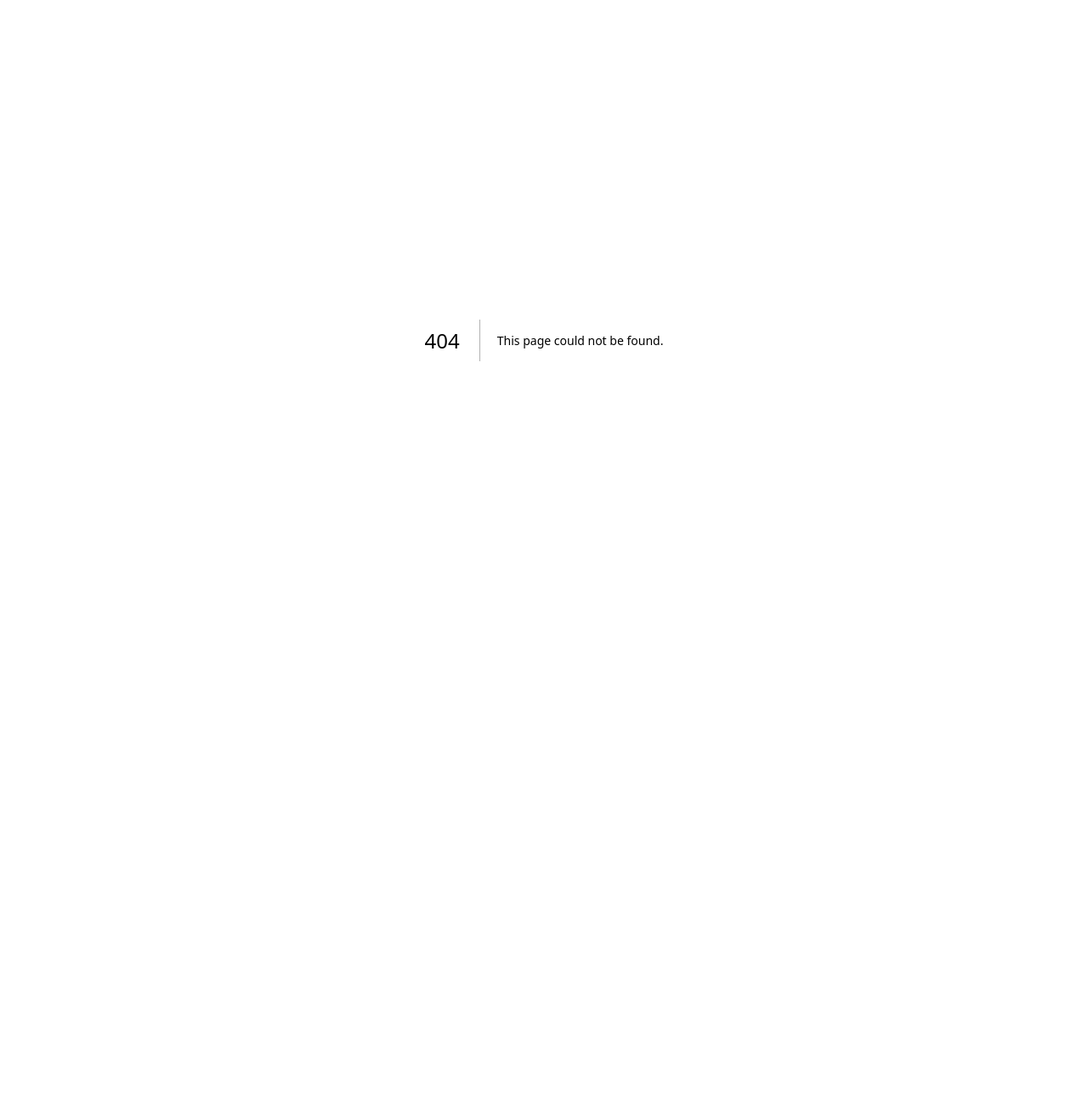
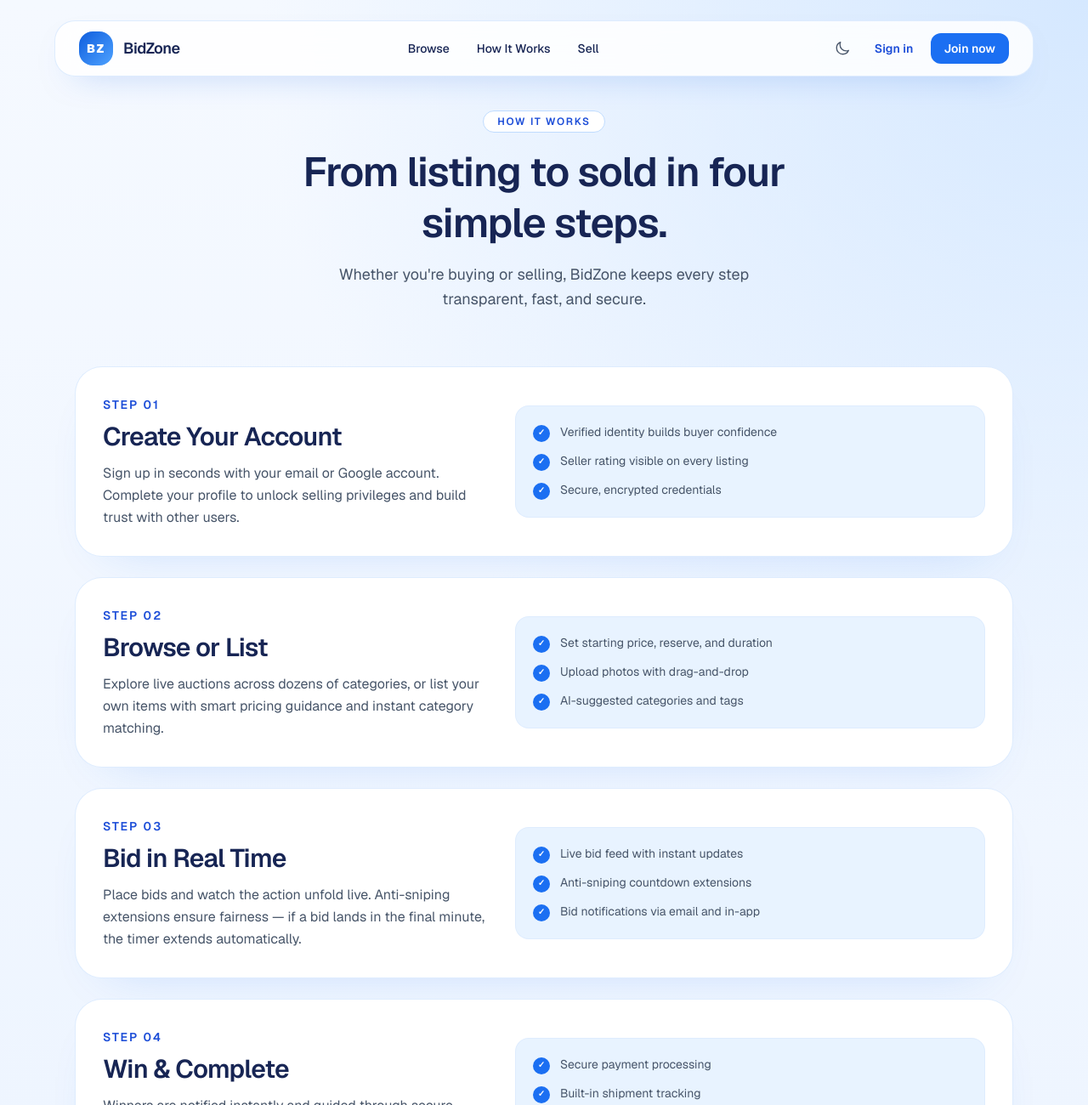
Before and after one commit to ahmdjlt/BidZone, a Next.js app in the folder frontend/: page /how-it-works in a window 1280 px wide. Before the commit this address had no page. Shown: the top 1300 px of the page at 85% size. Before the commit the page ends 800 px from the top, so only its background shows below. Built offline with nearby package versions, Linux system fonts and the light colour scheme.

Commit message:
Am adaugat pagina How It Works si actualizat navbar

```diff
--- /dev/null
+++ b/frontend/app/how-it-works/page.tsx
@@ -0,0 +1,190 @@
+// How It Works - step-by-step guide to using BidZone
+import Link from "next/link";
+import Navbar from "@/components/layout/Navbar";
+import Footer from "@/components/layout/Footer";
+
+const steps = [
+  {
+    number: "01",
+    title: "Create Your Account",
+    description:
+      "Sign up in seconds with your email or Google account. Complete your profile to unlock selling privileges and build trust with other users.",
+    details: [
+      "Verified identity builds buyer confidence",
+      "Seller rating visible on every listing",
+      "Secure, encrypted credentials",
+    ],
+  },
+  {
+    number: "02",
+    title: "Browse or List",
+    description:
+      "Explore live auctions across dozens of categories, or list your own items with smart pricing guidance and instant category matching.",
+    details: [
+      "Set starting price, reserve, and duration",
+      "Upload photos with drag-and-drop",
+      "AI-suggested categories and tags",
+    ],
+  },
+  {
+    number: "03",
+    title: "Bid in Real Time",
+    description:
+      "Place bids and watch the action unfold live. Anti-sniping extensions ensure fairness — if a bid lands in the final minute, the timer extends automatically.",
+    details: [
+      "Live bid feed with instant updates",
+      "Anti-sniping countdown extensions",
+      "Bid notifications via email and in-app",
+    ],
+  },
+  {
+    number: "04",
+    title: "Win & Complete",
+    description:
+      "Winners are notified instantly and guided through secure checkout. Both parties receive shipment tracking and transaction status updates.",
+    details: [
+      "Secure payment processing",
+      "Built-in shipment tracking",
+      "Buyer protection on every transaction",
+    ],
+  },
+];
+
+const faqs = [
+  {
+    question: "Is there a fee to list items?",
+    answer:
+      "Basic listings are free. A small commission is charged only when your item sells successfully.",
+  },
+  {
+    question: "How does anti-sniping work?",
+    answer:
+      "If a bid is placed in the final 60 seconds, the auction timer extends by one minute, giving all bidders a fair chance to respond.",
+  },
+  {
+    question: "What happens if the reserve price isn't met?",
+    answer:
+      "The item won't sell. Sellers can choose to relist or reach out to the highest bidder with a second-chance offer.",
+  },
+  {
+    question: "How are payments handled?",
+    answer:
+      "Payments are processed through our secure checkout system. Funds are held in escrow until the buyer confirms receipt of the item.",
+  },
+];
+
+export default function HowItWorksPage() {
+  return (
+    <div className="page-gradient relative overflow-x-clip">
+      <Navbar />
+
+      <main className="mx-auto w-full max-w-6xl px-4 pb-10 pt-10 sm:px-6">
+        {/* Header */}
+        <section className="animate-rise text-center">
+          <span className="inline-flex items-center rounded-full border border-border-strong bg-card-bg px-4 py-1 text-xs font-semibold uppercase tracking-[0.14em] text-text-label">
+            How it works
+          </span>
+          <h1 className="mx-auto mt-4 max-w-2xl text-4xl font-semibold leading-tight tracking-tight text-text-heading sm:text-5xl">
+            From listing to sold in four simple steps.
+          </h1>
+          <p className="mx-auto mt-4 max-w-xl text-lg leading-relaxed text-text-body">
+            Whether you&apos;re buying or selling, BidZone keeps every step
+            transparent, fast, and secure.
+          </p>
+        </section>
+
+        {/* Steps */}
+        <section className="mt-16 space-y-6">
+          {steps.map((step, index) => (
+            <article
+              key={step.number}
+              className="animate-rise rounded-[2rem] border border-border bg-card-bg p-6 card-shadow-light sm:p-8"
+              style={{ animationDelay: `${index * 100}ms` }}
+            >
+              <div className="grid gap-6 lg:grid-cols-[1fr_1.2fr] lg:items-center">
+                <div>
+                  <span className="text-sm font-semibold uppercase tracking-[0.14em] text-text-label">
+                    Step {step.number}
+                  </span>
+                  <h2 className="mt-2 text-2xl font-semibold tracking-tight text-text-heading sm:text-3xl">
+                    {step.title}
+                  </h2>
+                  <p className="mt-3 text-sm leading-relaxed text-text-body sm:text-base">
+                    {step.description}
+                  </p>
+                </div>
+                <ul className="space-y-3 rounded-2xl border border-border/80 bg-accent-soft/70 p-5">
+                  {step.details.map((detail) => (
+                    <li
+                      key={detail}
+                      className="flex items-start gap-3 text-sm text-text-body"
+                    >
+                      <span className="mt-0.5 flex h-5 w-5 shrink-0 items-center justify-center rounded-full bg-accent text-[10px] font-bold text-white">
+                        &#10003;
+                      </span>
+                      {detail}
+                    </li>
+                  ))}
+                </ul>
+              </div>
+            </article>
+          ))}
+        </section>
+
+        {/* FAQ */}
+        <section className="mt-20">
+          <div className="mb-8 text-center">
+            <p className="text-xs font-semibold uppercase tracking-[0.14em] text-text-label">
+              Common questions
+            </p>
+            <h2 className="mt-2 text-3xl font-semibold tracking-tight text-text-heading">
+              Frequently asked questions
+            </h2>
+          </div>
+          <div className="grid gap-4 sm:grid-cols-2">
+            {faqs.map((faq) => (
+              <div
+                key={faq.question}
+                className="rounded-[1.7rem] border border-border bg-card-bg p-6 card-shadow-light"
+              >
+                <h3 className="text-base font-semibold text-text-heading">
+                  {faq.question}
+                </h3>
+                <p className="mt-2 text-sm leading-relaxed text-text-body">
+                  {faq.answer}
+                </p>
+              </div>
+            ))}
+          </div>
+        </section>
+
+        {/* CTA */}
+        <section className="mt-16 rounded-[2.3rem] border border-border-strong cta-gradient p-8 text-center">
+          <h2 className="text-3xl font-semibold tracking-tight text-text-heading">
+            Ready to start bidding?
+          </h2>
+          <p className="mx-auto mt-3 max-w-lg text-text-body">
+            Join thousands of buyers and sellers already using BidZone to
+            discover, compete, and close deals in real time.
+          </p>
+          <div className="mt-6 flex flex-wrap items-center justify-center gap-3">
+            <Link
+              href="/auctions"
+              className="rounded-2xl bg-accent px-5 py-3 text-sm font-semibold text-white shadow-[0_20px_40px_-24px_rgba(16,84,209,0.85)] transition hover:brightness-110"
+            >
+              Explore live auctions
+            </Link>
+            <Link
+              href="/auctions/create"
+              className="rounded-2xl border border-border-strong bg-card-bg px-5 py-3 text-sm font-semibold text-text-label transition hover:border-accent/50 hover:bg-accent-soft"
+            >
+              Start selling
+            </Link>
+          </div>
+        </section>
+      </main>
+
+      <Footer />
+    </div>
+  );
+}
--- a/frontend/components/layout/Navbar.tsx
+++ b/frontend/components/layout/Navbar.tsx
@@ -3,9 +3,9 @@ import Link from "next/link";
 import ThemeToggle from "@/components/ui/ThemeToggle";
 
 const navLinks = [
-  { href: "/auctions",        label: "Browse"    },
-  { href: "/auctions/create", label: "Sell"      },
-  { href: "/dashboard",       label: "Dashboard" },
+  { href: "/auctions",        label: "Browse"       },
+  { href: "/how-it-works",    label: "How It Works" },
+  { href: "/auctions/create", label: "Sell"         },
 ];
 
 export default function Navbar() {
```
